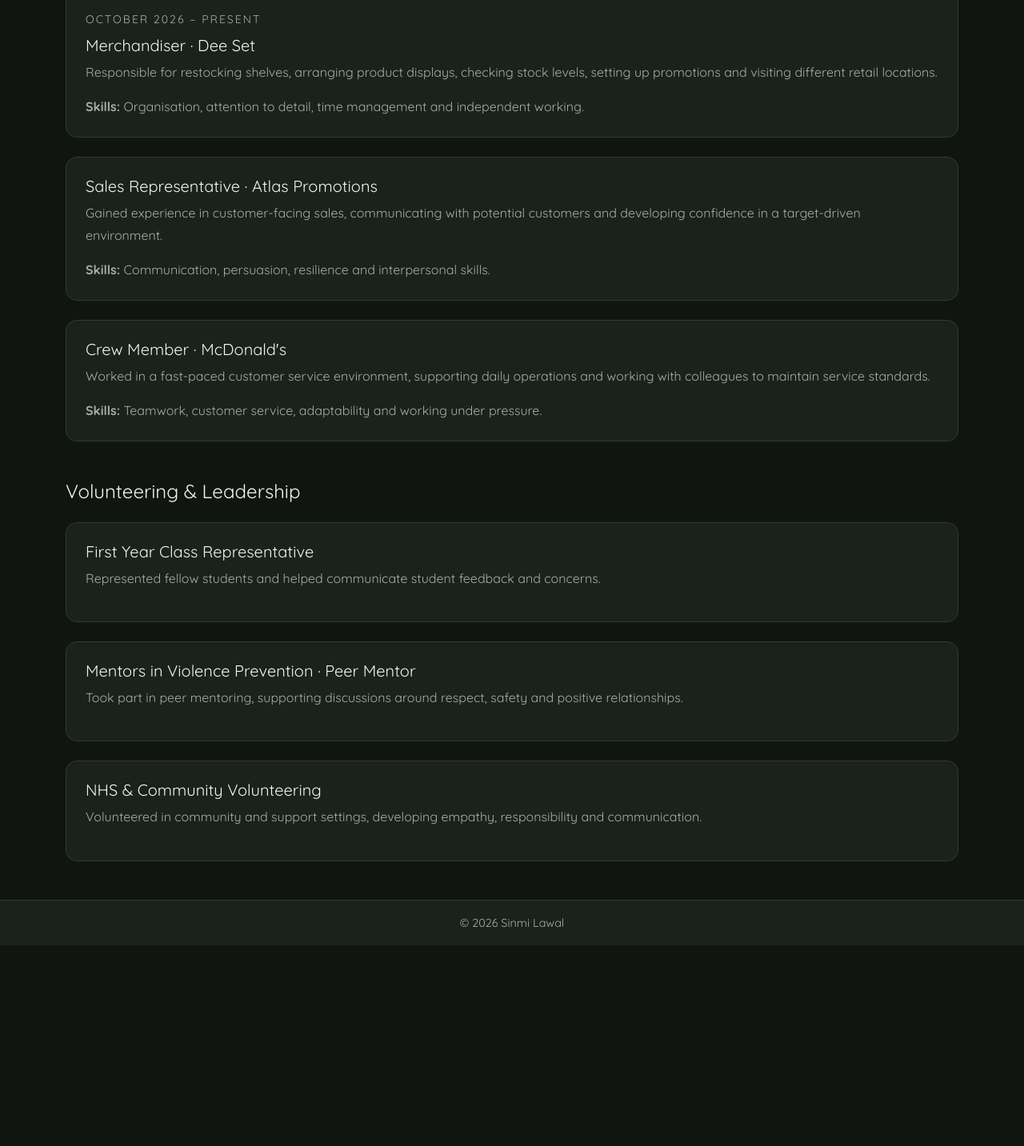
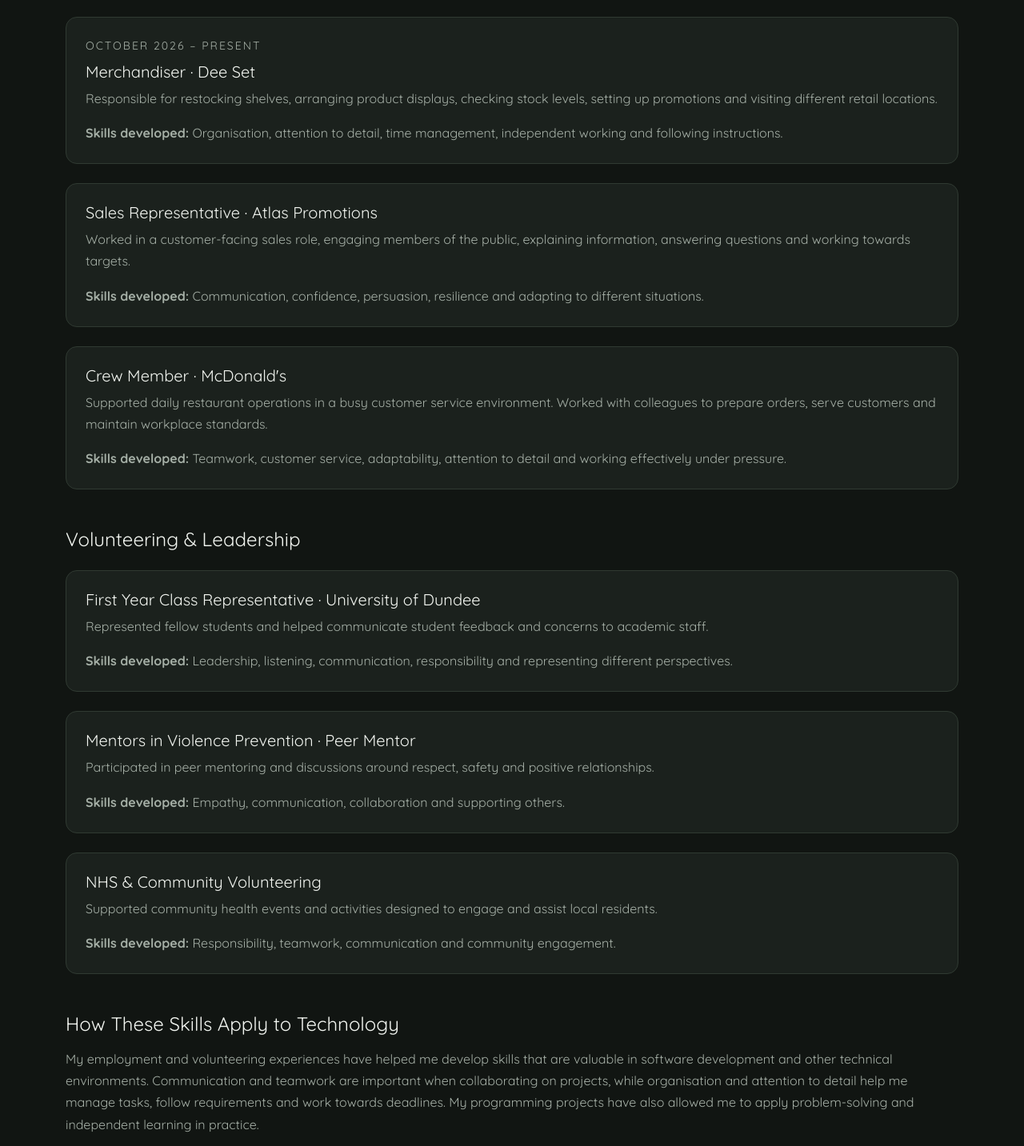
Before and after one commit to sinmilawal/webdev-labs, a plain HTML site: page experience.html in a window 1280 px wide. Shown: the part 387-1820 px from the top of the page at 80% size. Before the commit the page ends 1569 px from the top, so only its background shows below. Drawn offline with nearby package versions, Linux system fonts and the light colour scheme.

Commit message:
Refactor experience section for clarity and detail
Updated experience section with improved formatting and clarity. Enhanced descriptions of roles and skills developed.

```diff
--- a/experience.html
+++ b/experience.html
@@ -19,11 +19,11 @@
     <div class="container d-flex flex-column flex-md-row justify-content-between align-items-center">
         <h1 class="mb-3 mb-md-0">Sinmi Lawal</h1>
 
-           <nav aria-label="Primary navigation">
-                <a href="index.html">Home</a>
-                <a href="about.html">About</a>
-                <a href="portfolio.html">Projects</a>
-                <a href="experience.html">Experience</a>
+        <nav aria-label="Primary navigation">
+            <a href="index.html">Home</a>
+            <a href="about.html">About</a>
+            <a href="portfolio.html">Projects</a>
+            <a href="experience.html">Experience</a>
         </nav>
     </div>
 </header>
@@ -32,12 +32,13 @@
 
     <section class="mb-5">
         <p class="text-uppercase text-muted small">Professional background</p>
-        <h2>Experience</h2>
-        <p>
-            Alongside my studies, I've gained experience in retail,
-            merchandising, sales and volunteering. These roles have
-            helped me develop communication, organisation, teamwork
-            and problem-solving skills.
+        <h2 class="display-5 fw-bold">Experience</h2>
+        <p class="lead">
+            Alongside my Computer Science studies, I have gained
+            experience across retail, merchandising, sales and
+            volunteering. These experiences have strengthened my
+            communication, teamwork, organisation and problem-solving
+            abilities.
         </p>
     </section>
 
@@ -45,7 +46,7 @@
         <h3 class="h4 mb-4">Employment</h3>
 
         <article class="card mb-4">
-            <div class="card-body">
+            <div class="card-body p-4">
                 <p class="text-uppercase small mb-2">October 2026 – Present</p>
                 <h4 class="h5">Merchandiser · Dee Set</h4>
                 <p>
@@ -54,77 +55,108 @@
                     and visiting different retail locations.
                 </p>
                 <p class="mb-0">
-                    <strong>Skills:</strong> Organisation, attention to detail,
-                    time management and independent working.
+                    <strong>Skills developed:</strong> Organisation,
+                    attention to detail, time management, independent
+                    working and following instructions.
                 </p>
             </div>
         </article>
 
         <article class="card mb-4">
-            <div class="card-body">
+            <div class="card-body p-4">
                 <h4 class="h5">Sales Representative · Atlas Promotions</h4>
                 <p>
-                    Gained experience in customer-facing sales,
-                    communicating with potential customers and
-                    developing confidence in a target-driven environment.
+                    Worked in a customer-facing sales role, engaging
+                    members of the public, explaining information,
+                    answering questions and working towards targets.
                 </p>
                 <p class="mb-0">
-                    <strong>Skills:</strong> Communication, persuasion,
-                    resilience and interpersonal skills.
+                    <strong>Skills developed:</strong> Communication,
+                    confidence, persuasion, resilience and adapting
+                    to different situations.
                 </p>
             </div>
         </article>
 
         <article class="card mb-4">
-            <div class="card-body">
+            <div class="card-body p-4">
                 <h4 class="h5">Crew Member · McDonald's</h4>
                 <p>
-                    Worked in a fast-paced customer service environment,
-                    supporting daily operations and working with colleagues
-                    to maintain service standards.
+                    Supported daily restaurant operations in a busy
+                    customer service environment. Worked with colleagues
+                    to prepare orders, serve customers and maintain
+                    workplace standards.
                 </p>
                 <p class="mb-0">
-                    <strong>Skills:</strong> Teamwork, customer service,
-                    adaptability and working under pressure.
+                    <strong>Skills developed:</strong> Teamwork,
+                    customer service, adaptability, attention to detail
+                    and working effectively under pressure.
                 </p>
             </div>
         </article>
 
     </section>
 
-    <section>
+    <section class="mb-5">
         <h3 class="h4 mb-4">Volunteering & Leadership</h3>
 
         <article class="card mb-4">
-            <div class="card-body">
-                <h4 class="h5">First Year Class Representative</h4>
+            <div class="card-body p-4">
+                <h4 class="h5">First Year Class Representative · University of Dundee</h4>
                 <p>
                     Represented fellow students and helped communicate
-                    student feedback and concerns.
+                    student feedback and concerns to academic staff.
+                </p>
+                <p class="mb-0">
+                    <strong>Skills developed:</strong> Leadership,
+                    listening, communication, responsibility and
+                    representing different perspectives.
                 </p>
             </div>
         </article>
 
         <article class="card mb-4">
-            <div class="card-body">
+            <div class="card-body p-4">
                 <h4 class="h5">Mentors in Violence Prevention · Peer Mentor</h4>
                 <p>
-                    Took part in peer mentoring, supporting discussions
+                    Participated in peer mentoring and discussions
                     around respect, safety and positive relationships.
+                </p>
+                <p class="mb-0">
+                    <strong>Skills developed:</strong> Empathy,
+                    communication, collaboration and supporting others.
                 </p>
             </div>
         </article>
 
         <article class="card mb-4">
-            <div class="card-body">
+            <div class="card-body p-4">
                 <h4 class="h5">NHS & Community Volunteering</h4>
                 <p>
-                    Volunteered in community and support settings,
-                    developing empathy, responsibility and communication.
+                    Supported community health events and activities
+                    designed to engage and assist local residents.
+                </p>
+                <p class="mb-0">
+                    <strong>Skills developed:</strong> Responsibility,
+                    teamwork, communication and community engagement.
                 </p>
             </div>
         </article>
 
+    </section>
+
+    <section class="mb-5">
+        <h3 class="h4 mb-3">How These Skills Apply to Technology</h3>
+        <p>
+            My employment and volunteering experiences have helped me
+            develop skills that are valuable in software development
+            and other technical environments. Communication and
+            teamwork are important when collaborating on projects,
+            while organisation and attention to detail help me manage
+            tasks, follow requirements and work towards deadlines.
+            My programming projects have also allowed me to apply
+            problem-solving and independent learning in practice.
+        </p>
     </section>
 
 </main>
```
